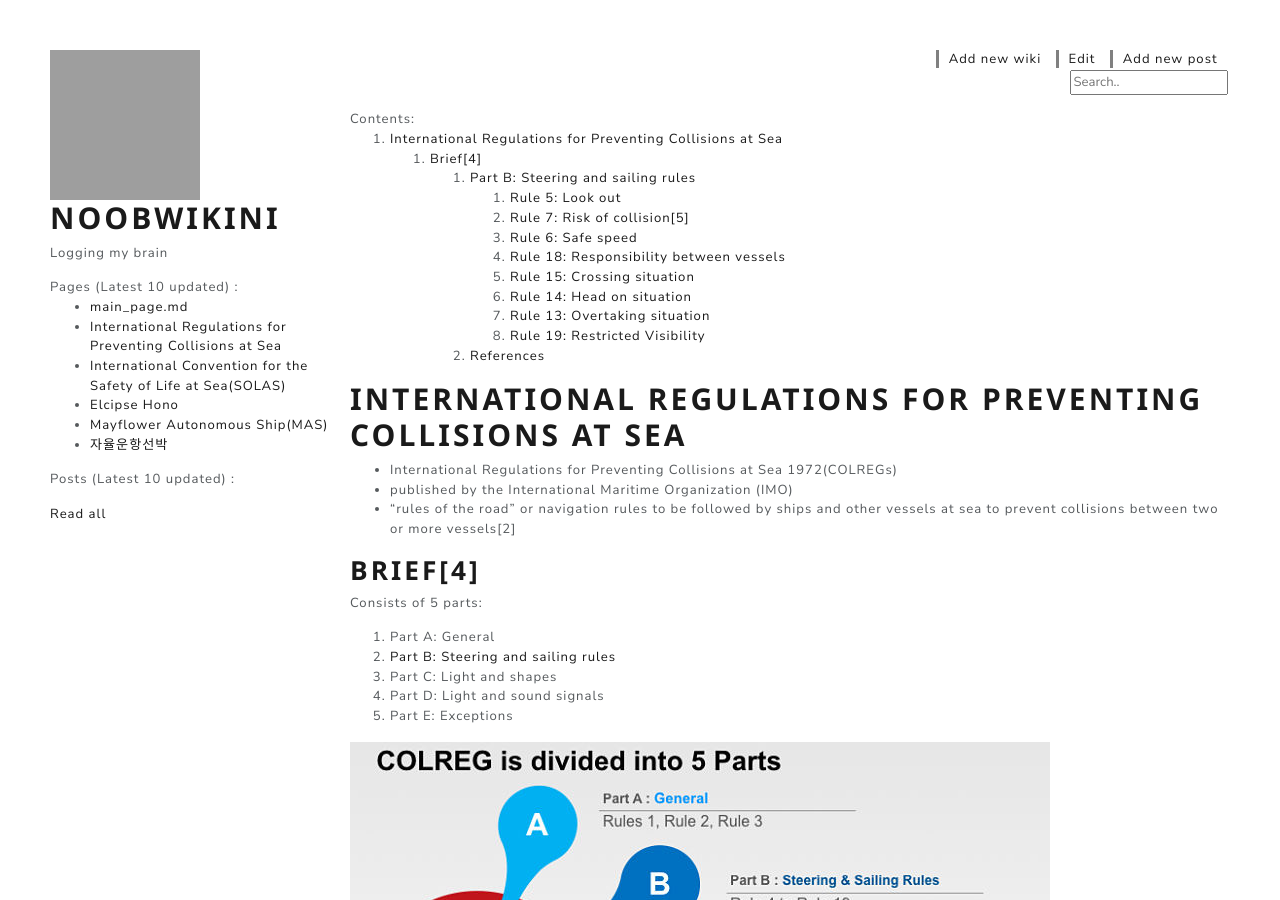
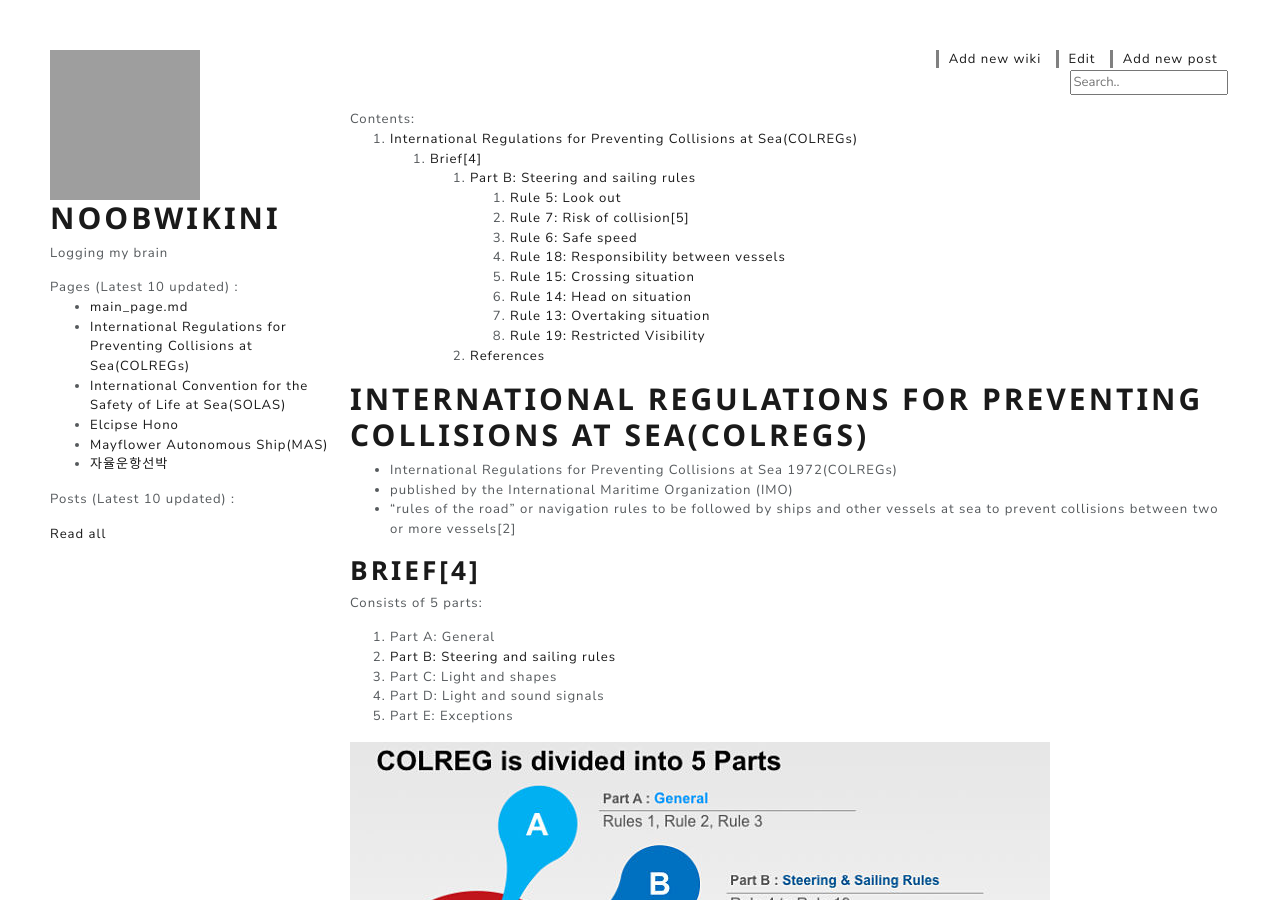
Before and after one commit to ksron/wiki, a Jekyll site: the page built from wiki/COLREGS.md, in a window 1280 px wide and 900 px high. Built offline with Jekyll 4.4.1, drawn with Linux system fonts in a browser that asks for light colours; nearby versions of some CDN libraries; our own code applies the rules of GitHub Pages for plain Markdown files; grey boxes are pictures that could not be loaded.

Commit message:
Update COLREGS.md

```diff
--- a/wiki/COLREGS.md
+++ b/wiki/COLREGS.md
@@ -1,4 +1,4 @@
-# International Regulations for Preventing Collisions at Sea
+# International Regulations for Preventing Collisions at Sea(COLREGs)
 * International Regulations for Preventing Collisions at Sea 1972(COLREGs)
 * published by the International Maritime Organization (IMO)
 * "rules of the road" or navigation rules to be followed by ships and other vessels at sea to prevent collisions between two or more vessels[2]
```
